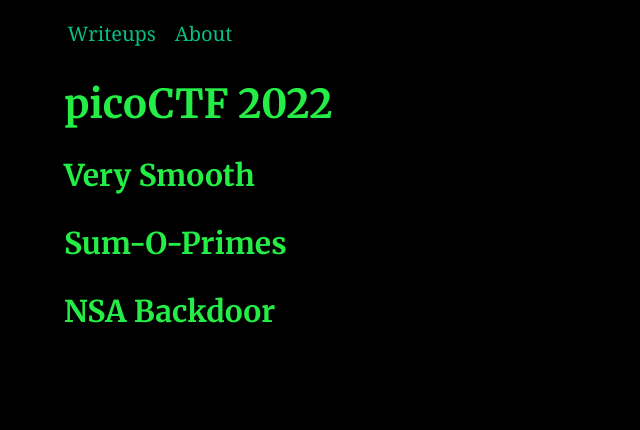
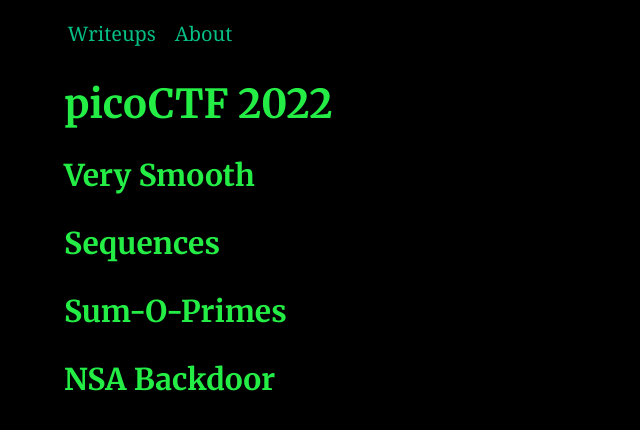
Before and after one commit to AC01010/Connor-McCartney.github.io, a Jekyll site: the page built from _posts/2013-01-06-picoCTF2022.md, in a window 1280 px wide. Shown: the top 430 px of the page, without its empty margins (0-640 px from the left). Built offline with Jekyll 4.4.1, drawn with Linux system fonts in a browser that asks for light colours.

Commit message:
Update 2013-01-06-picoCTF2022.md

```diff
--- a/_posts/2013-01-06-picoCTF2022.md
+++ b/_posts/2013-01-06-picoCTF2022.md
@@ -9,6 +9,8 @@ excerpt: |
 
 ### Very Smooth
 
+### Sequences
+
 ### Sum-O-Primes
 
 ### NSA Backdoor
```
